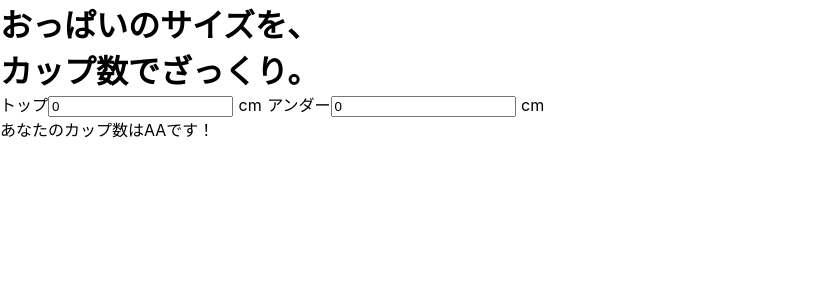
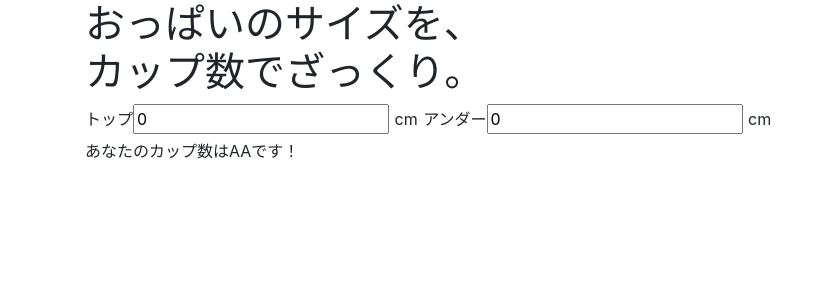
Before and after one commit to tyokinuhata/zakkuri-bra, a Nuxt app: page / in a window 1280 px wide. Shown: the top 300 px of the page, without its empty margins (0-831 px from the left). Built offline with nearby package versions, Linux system fonts and the light colour scheme.

Commit message:
Bootstrapを入れたよ

```diff
--- a/nuxt.config.js
+++ b/nuxt.config.js
@@ -34,5 +34,8 @@ module.exports = {
         })
       }
     }
-  }
+  },
+  modules: [
+    'bootstrap-vue/nuxt',
+  ]
 }
--- a/package.json
+++ b/package.json
@@ -13,6 +13,7 @@
     "precommit": "npm run lint"
   },
   "dependencies": {
+    "bootstrap-vue": "^2.0.0-rc.8",
     "nuxt": "^1.0.0"
   },
   "devDependencies": {
--- a/pages/index.vue
+++ b/pages/index.vue
@@ -1,5 +1,5 @@
 <template>
-  <div>
+  <div class="container">
     <h1>おっぱいのサイズを、<br>カップ数でざっくり。</h1>
     <div>
       <label for="top">トップ</label>
```
Also changed, not shown: 1 other file (tests, documents, lock files or other folders).
